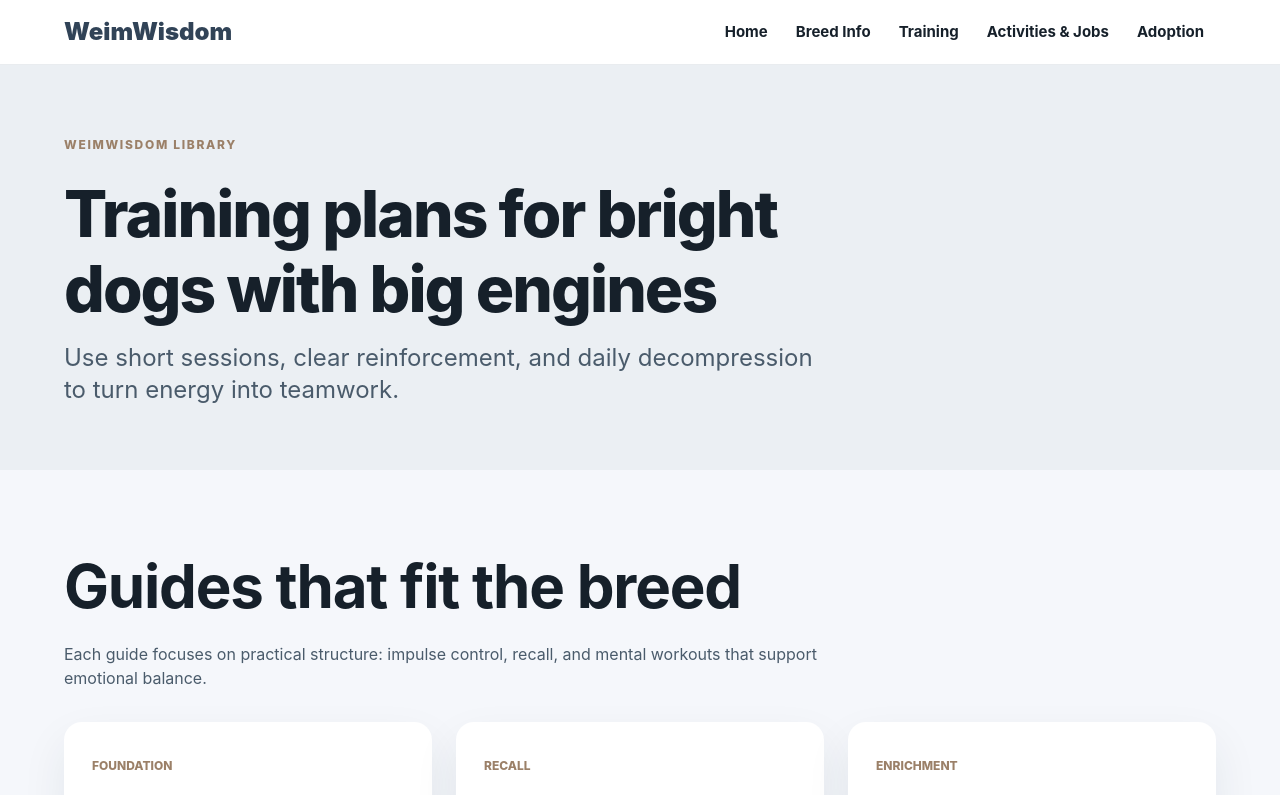
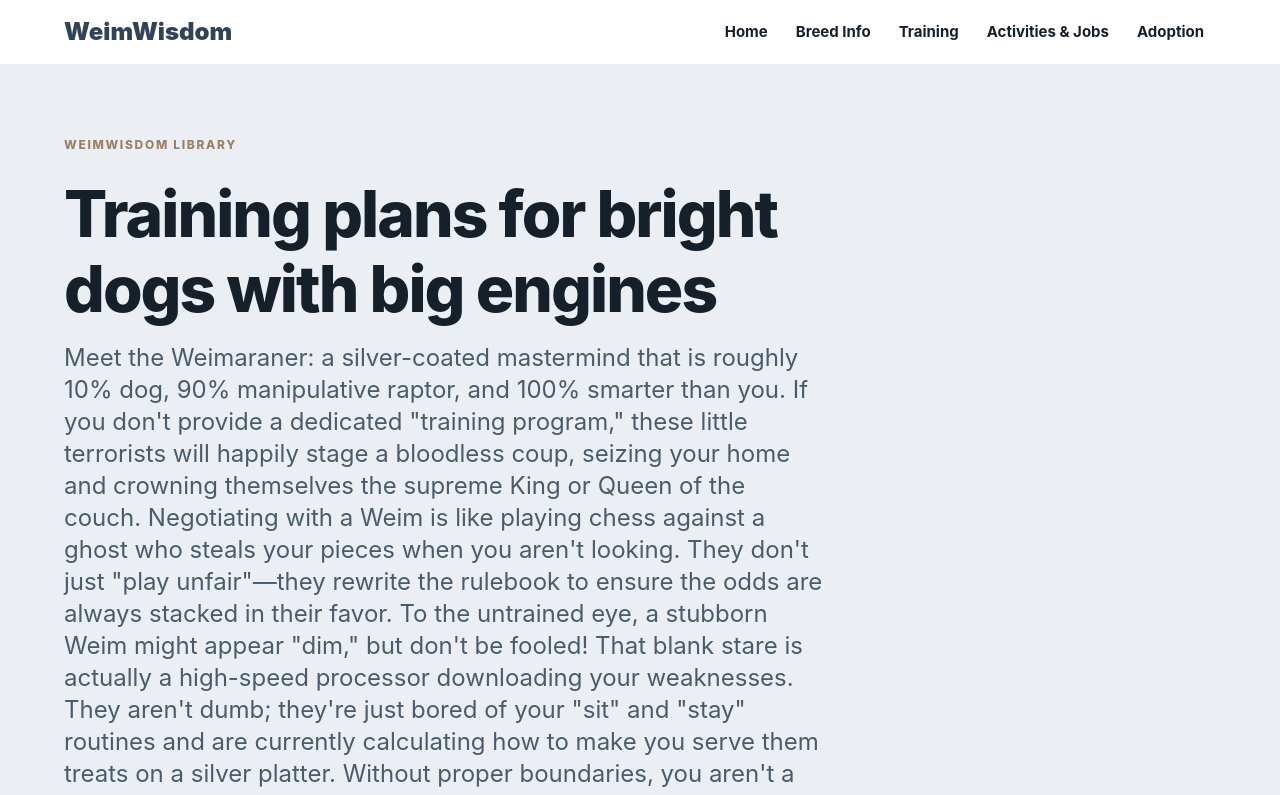
Before and after one commit to evilbeliver/weimwisdom, a Next.js app: page /training in a window 1280 px wide. Shown: the top 795 px of the page. Built offline with nearby package versions, Linux system fonts and the light colour scheme.

Commit message:
updated training content

```diff
--- a/src/pages/training.tsx
+++ b/src/pages/training.tsx
@@ -11,7 +11,7 @@ export default function TrainingPage() {
     <SiteLayout title="Training | WeimWisdom" description="Training guides and enrichment plans for energetic, intelligent Weimaraners.">
       <PageHero
         title="Training plans for bright dogs with big engines"
-        description="Use short sessions, clear reinforcement, and daily decompression to turn energy into teamwork."
+        description={`Meet the Weimaraner: a silver-coated mastermind that is roughly 10% dog, 90% manipulative raptor, and 100% smarter than you. If you don't provide a dedicated "training program," these little terrorists will happily stage a bloodless coup, seizing your home and crowning themselves the supreme King or Queen of the couch. Negotiating with a Weim is like playing chess against a ghost who steals your pieces when you aren't looking. They don't just "play unfair"—they rewrite the rulebook to ensure the odds are always stacked in their favor. To the untrained eye, a stubborn Weim might appear "dim," but don't be fooled! That blank stare is actually a high-speed processor downloading your weaknesses. They aren't dumb; they're just bored of your "sit" and "stay" routines and are currently calculating how to make you serve them treats on a silver platter. Without proper boundaries, you aren't a dog owner—you're a full-time butler to a very handsome, very silver heathen.`}
       />
       <SectionBlock
         title="Guides that fit the breed"
```
